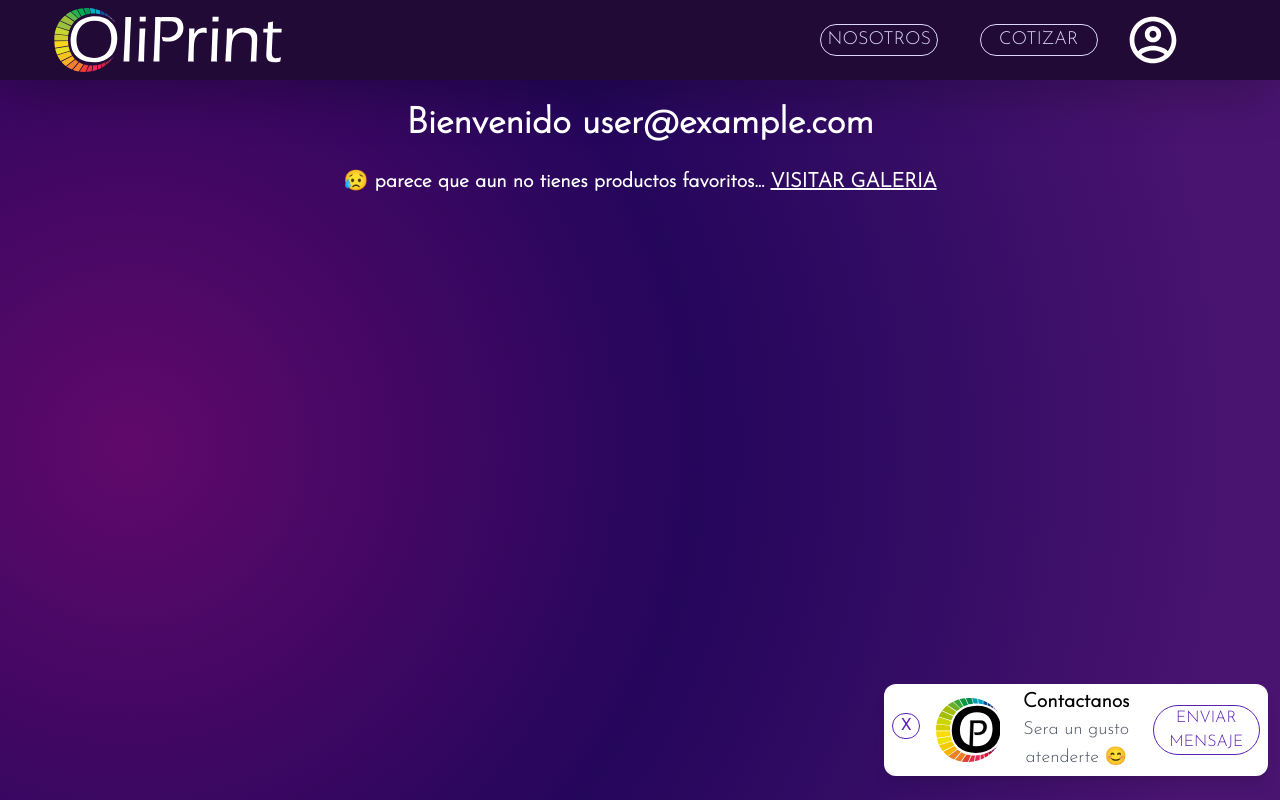
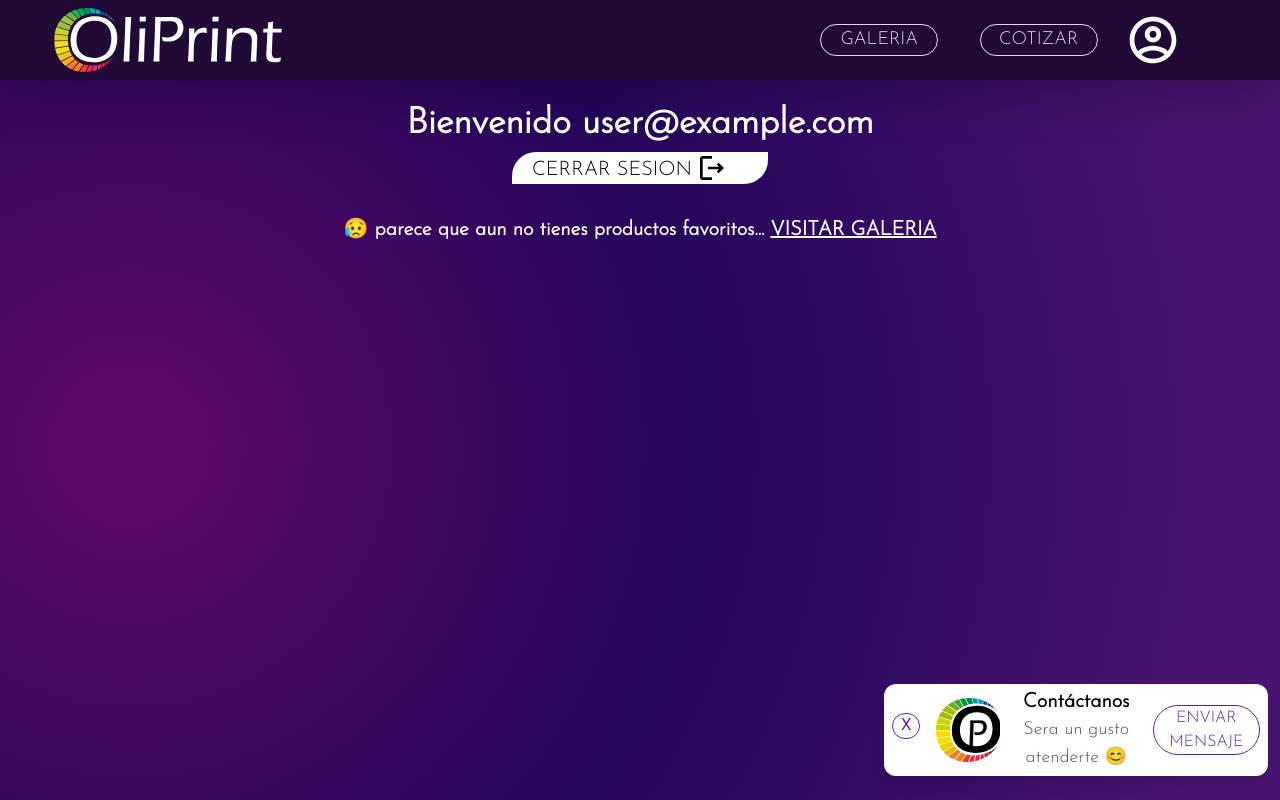
Before and after one commit to erikzon/oliprint, a Vue app: page /Favorites in a window 1280 px wide. Built offline with nearby package versions, Linux system fonts and the light colour scheme; no server answers; sample sign-in values are in the browser's storage.

Commit message:
logout implemented

```diff
--- a/src/components/Footer.vue
+++ b/src/components/Footer.vue
@@ -46,7 +46,7 @@
         <img class="h-16 w-16" src="../assets/oliprint2.svg" />
       </div>
       <div>
-        <span class="text-xl font-bold text-black">Contactanos</span>
+        <span class="text-xl font-bold text-black">Contáctanos</span>
         <p class="text-gray-600 text-lg">Sera un gusto atenderte 😊</p>
       </div>
       <button
--- a/src/components/Header.vue
+++ b/src/components/Header.vue
@@ -17,18 +17,17 @@
       "
       @click="$router.push('/')"
     />
-    <button @click="$router.push('About')" class="botonHeader">
-      NOSOTROS
+    <button @click="$router.push('Galeria')" class="botonHeader">
+      GALERIA
     </button>
     <button @click="$router.push('Cotizar')" class="botonHeader">
       COTIZAR
     </button>
-    <div class="lg:border-0 border rounded-full my-auto">
+    <div class="lg:border-0 border rounded-full my-auto" @click="handleClick">
       <img
         alt="login"
         src="../assets/account_circle.svg"
         class="lg:w-14 lg:h-14 mx-auto lg:mx-0 cursor-pointer logincolor"
-        @click="$router.push('Login')"
       />
       <span class="text-white lg:hidden">CUENTA</span>
     </div>
@@ -36,6 +35,19 @@
 </template>
 
 <script setup>
+import { useRouter } from "vue-router";
+import getUser from "../composables/getUser";
+
+const router = useRouter();
+const { user } = getUser();
+
+const handleClick = async () => {
+  if (!user) {
+    router.push("Login");
+  } else {
+    router.push("Favorites");
+  }
+};
 </script>
 
 <style>
@@ -52,7 +64,6 @@
           lg:w-4/5
           lg:mx-auto
           my-auto;
-
 }
 .headercolor {
   background-color: rgb(33, 10, 54) !important;
--- /dev/null
+++ b/src/composables/useLogout.js
@@ -0,0 +1,26 @@
+import { signOut } from "firebase/auth"
+import { ref } from "vue"
+import { auth } from '../firebase/config'
+
+const error = ref(null)
+const isPending = ref(false)
+
+const logout = async () => {
+    error.value = null
+    isPending.value = true;
+    try {
+        await signOut(auth)
+        isPending.value = false;
+        console.log('logged out');
+    } catch (err) {
+        console.log(err.message);
+        error.value = err.message
+        isPending.value = false;
+    }
+}
+
+const useLogout = () => {
+    return { logout, error, isPending }
+}
+
+export default useLogout
--- a/src/views/Favorites.vue
+++ b/src/views/Favorites.vue
@@ -1,16 +1,43 @@
 <template>
   <h1 class="text-white font-bold text-4xl">Bienvenido {{ user.email }}</h1>
-  <br>
+  <div
+    class="bg-white mx-auto px-4 my-2  rounded-tl-3xl rounded-br-3xl grid grid-cols-4"
+    @click="handleLogout"
+  >
+   <span class="col-span-3 text-xl mt-1 mx-1">
+    CERRAR SESION
+   </span>
+    <img
+      alt="login"
+      src="../assets/logout.svg"
+      class="w-8 h-8 mx-auto lg:mx-0 cursor-pointer col-span-1"
+    />
+  </div>
+  <br />
   <h2 class="text-white font-bold text-xl">
     😥 parece que aun no tienes productos favoritos...
-    <router-link :to="{ name: 'Galeria' }" class="underline hover:text-purple-300"> VISITAR GALERIA </router-link>
+    <router-link
+      :to="{ name: 'Galeria' }"
+      class="underline hover:text-purple-300"
+    >
+      VISITAR GALERIA
+    </router-link>
   </h2>
 </template>
 
 <script setup>
+import { useRouter } from "vue-router";
 import getUser from "../composables/getUser";
+import useLogout from "../composables/useLogout";
 
+const router = useRouter();
 const { user } = getUser();
+const { logout, error, isPending } = useLogout();
+
+const handleLogout = async () => {
+  await logout();
+  router.push("/");
+};
 </script>
 
 <style>
```
Also changed, not shown: src/assets/logout white.svg (added), src/assets/logout.svg (added), 5 other files (tests, documents, lock files or other folders).
